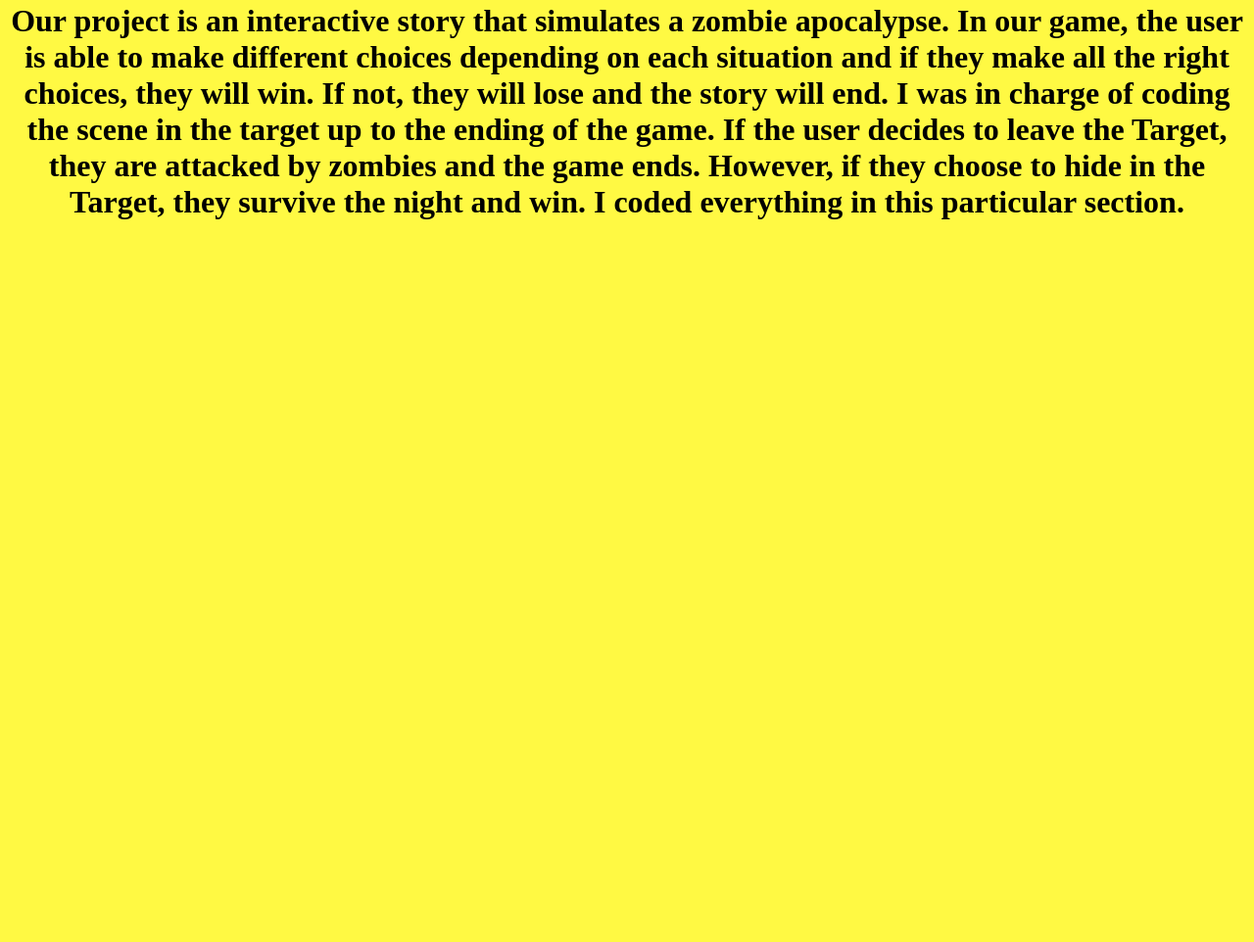
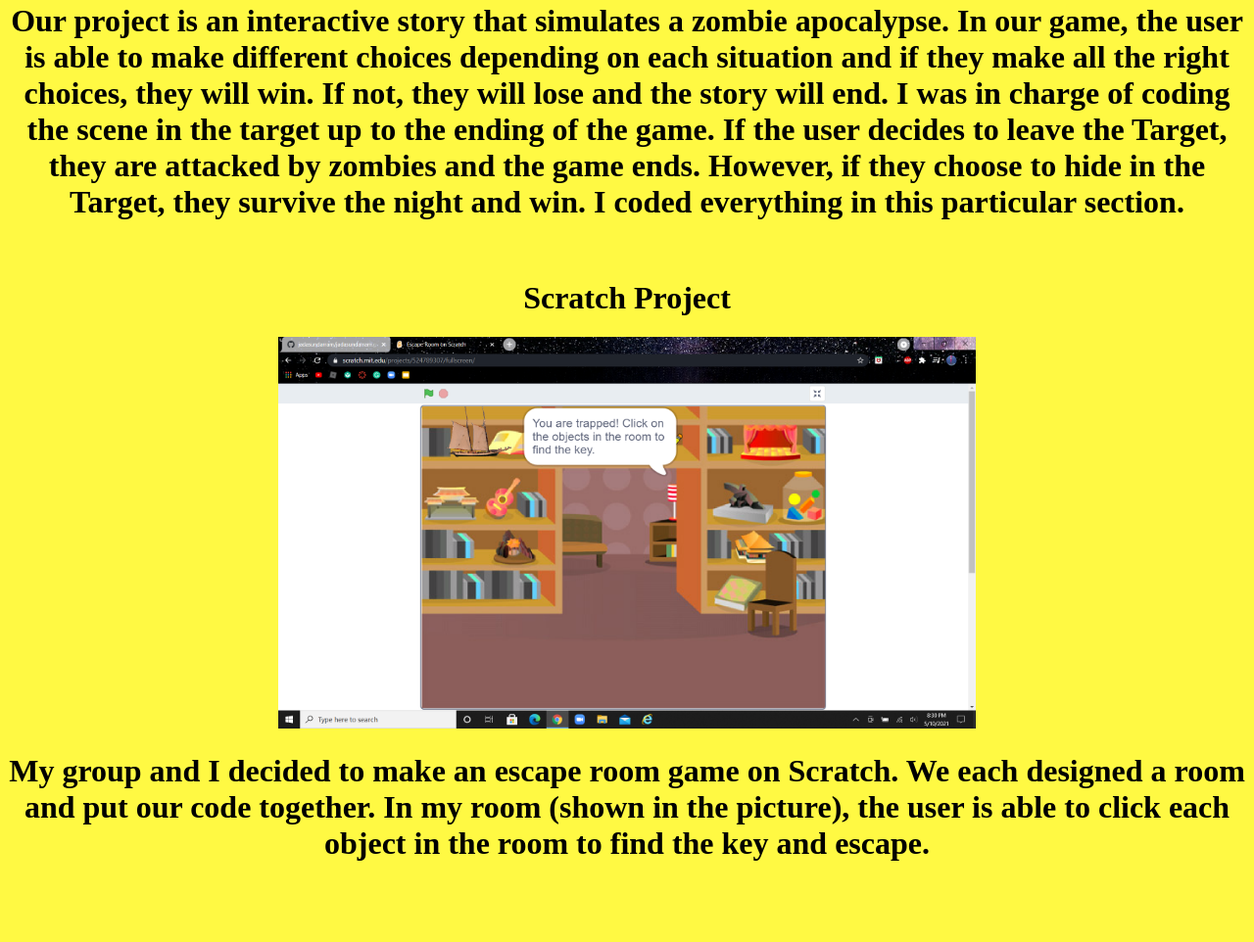
Before and after one commit to jadasundarram/jadasundarram.github.io, a plain HTML site: page portfolio.html in a window 1280 px wide. Shown: the part 2931-3893 px from the top of the page at 98% size. Before the commit the page ends 3321 px from the top, so only its background shows below. Drawn offline with Linux system fonts and the light colour scheme.

Commit message:
Update portfolio.html

```diff
--- a/portfolio.html
+++ b/portfolio.html
@@ -22,9 +22,9 @@
 	    <img src="picture1.png" height="400"> <center> <img src="picture2.png" height="400"> <center>
     <h1> Our project is an interactive story that simulates a zombie apocalypse. In our game, the user is able to make different choices depending on each situation and if they make all the right choices, they will win. If not, they will lose and the story will end. I was in charge of coding the scene in the target up to the ending of the game. If the user decides to leave the Target, they are attacked by zombies and the game ends. However, if they choose to hide in the Target, they survive the night and win. I coded everything in this particular section. </h1>
     <br>
-    <h1>   </h1>
-    <br>
-    <h1>   </h1>
+    <h1> <center> Scratch Project  </h1> <center>
+    <img src="Screenshot (29).png" height="400"> <center>
+    <h1> My group and I decided to make an escape room game on Scratch. We each designed a room and put our code together. In my room (shown in the picture), the user is able to click each object in the room to find the key and escape. </h1>
     <br>
     <h1>   </h1>
     <h1>   </h1>
```
